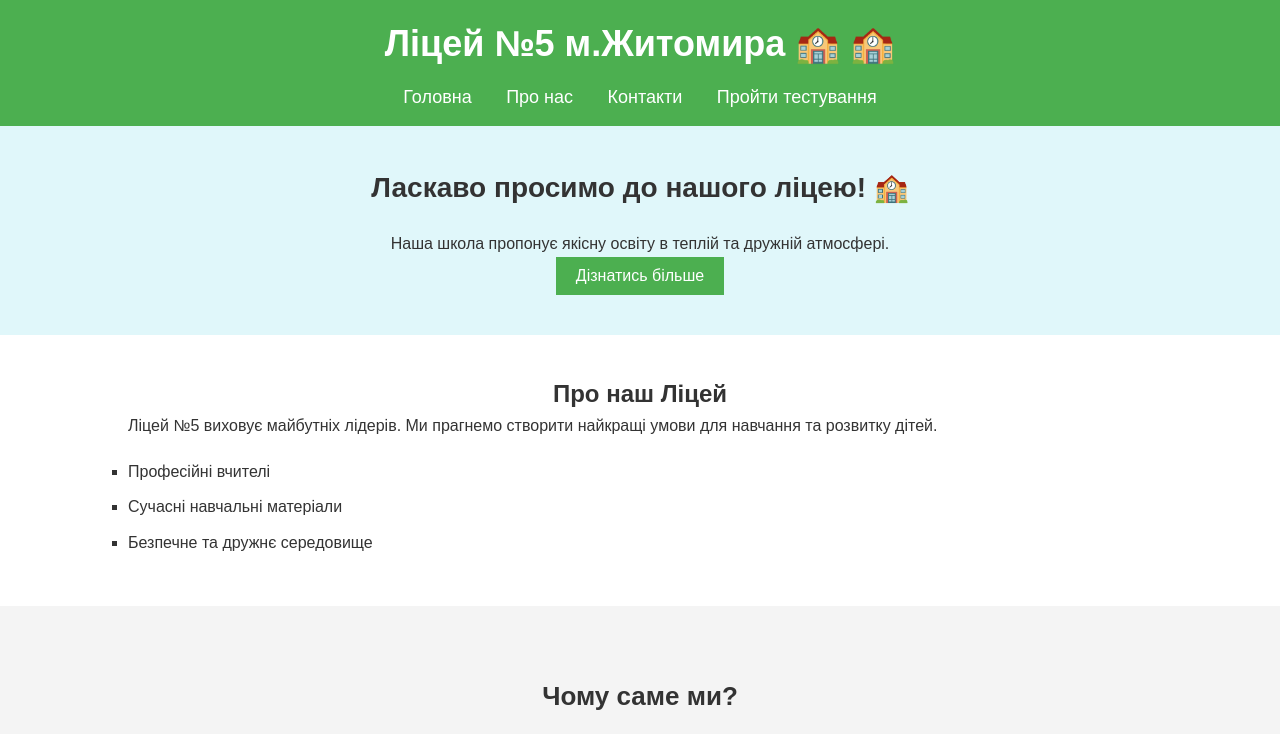
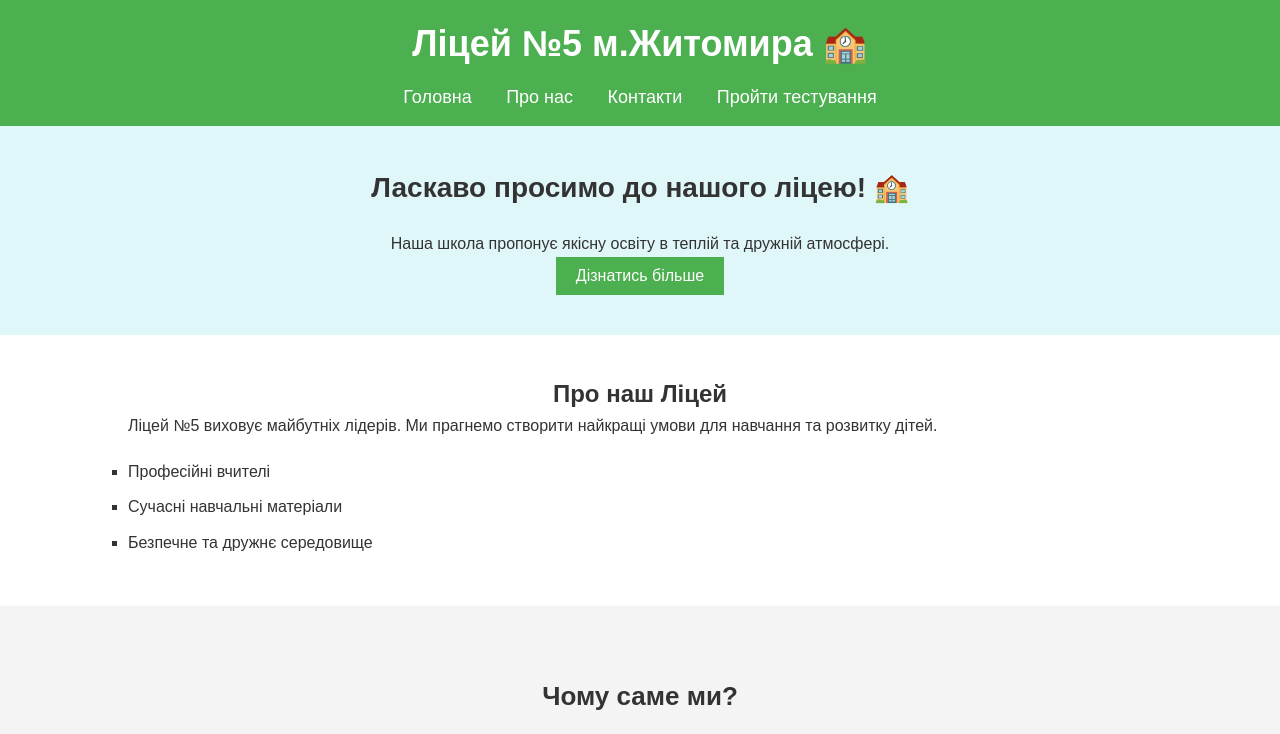
Before and after one commit to maksim464/olimpiada, a plain HTML site: page index.html in a window 1280 px wide. Shown: the top 734 px of the page. Drawn offline with Linux system fonts and the light colour scheme.

Commit message:
Update index.html

```diff
--- a/index.html
+++ b/index.html
@@ -10,7 +10,7 @@
 <body>
     <header>
         <div class="container">
-            <h1>Ліцей №5 м.Житомира 🏫 &#127979;</h1>
+            <h1>Ліцей №5 м.Житомира 🏫 </h1>
             <nav>
                 <ul>
                     <li><a href="#home">Головна</a></li>
```
